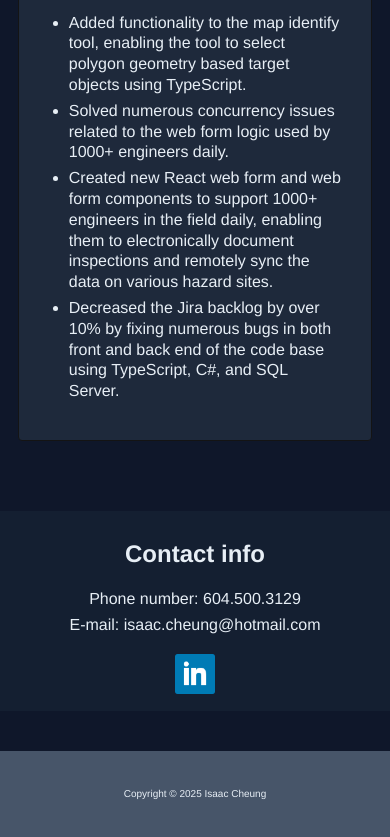
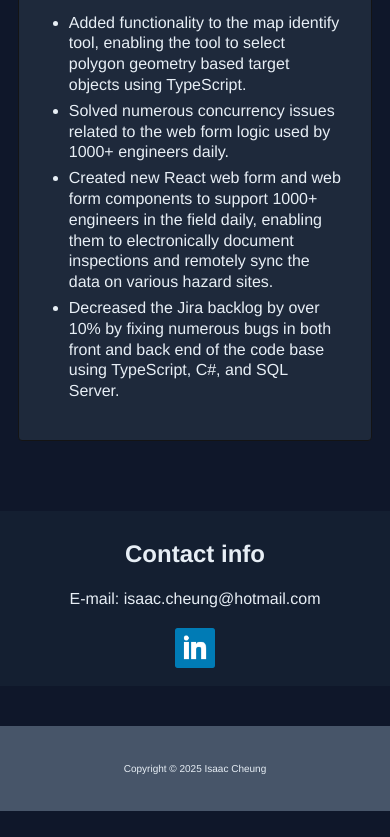
Before and after one commit to cheungis/cheungis.github.io, a plain HTML site: page index.html in a window 390 px wide. Shown: the part 3011-3848 px from the top of the page. After the commit the page ends 3822 px from the top, so only its background shows below. Drawn offline with Linux system fonts and the light colour scheme.

Commit message:
remove phone number

```diff
--- a/index.html
+++ b/index.html
@@ -143,7 +143,6 @@
     <div class="contact">
         <h2>Contact info</h2>
         <ul>
-            <li>Phone number: 604.500.3129</li>
             <li>E-mail: <a href="mailto:isaac.cheung@hotmail.com">isaac.cheung@hotmail.com</a></li>
         </ul>
         <a href="https://www.linkedin.com/in/cheungis/"><img align="bottom" alt="linkedin" height="40"
```
